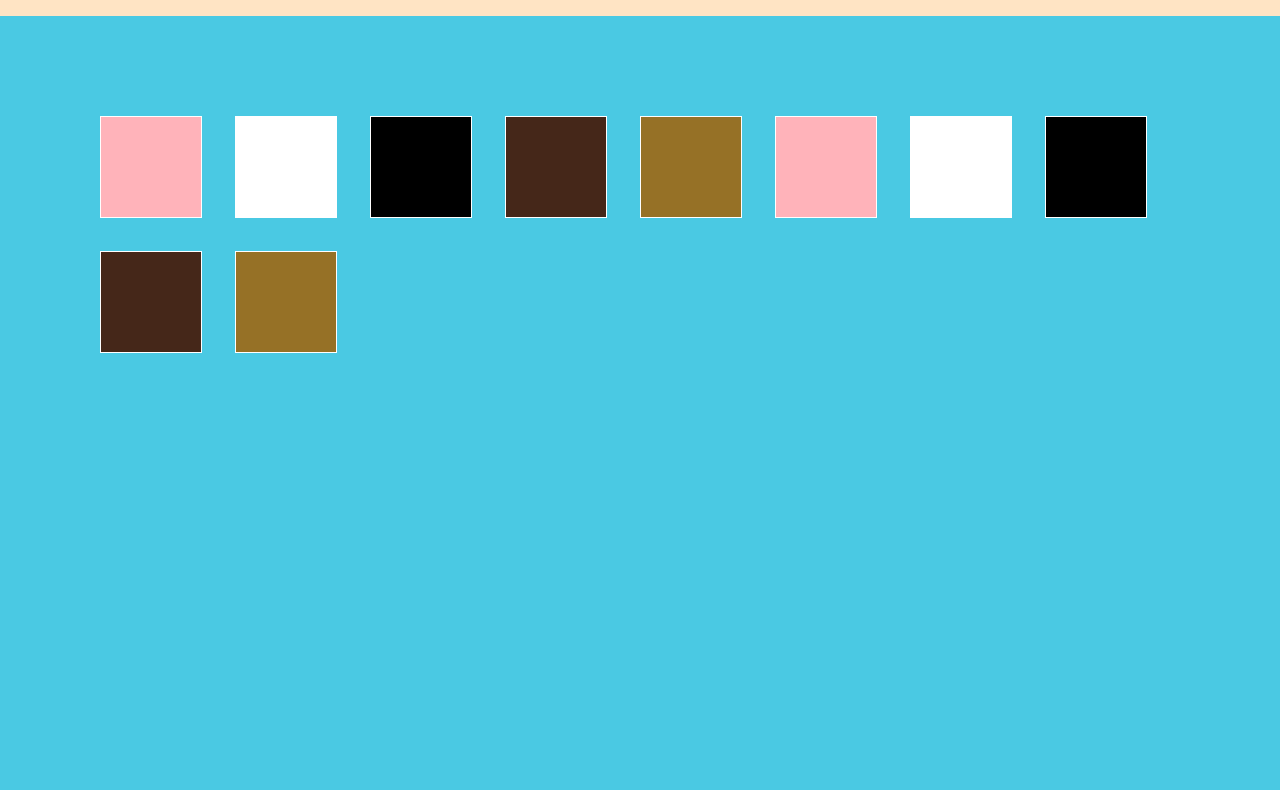
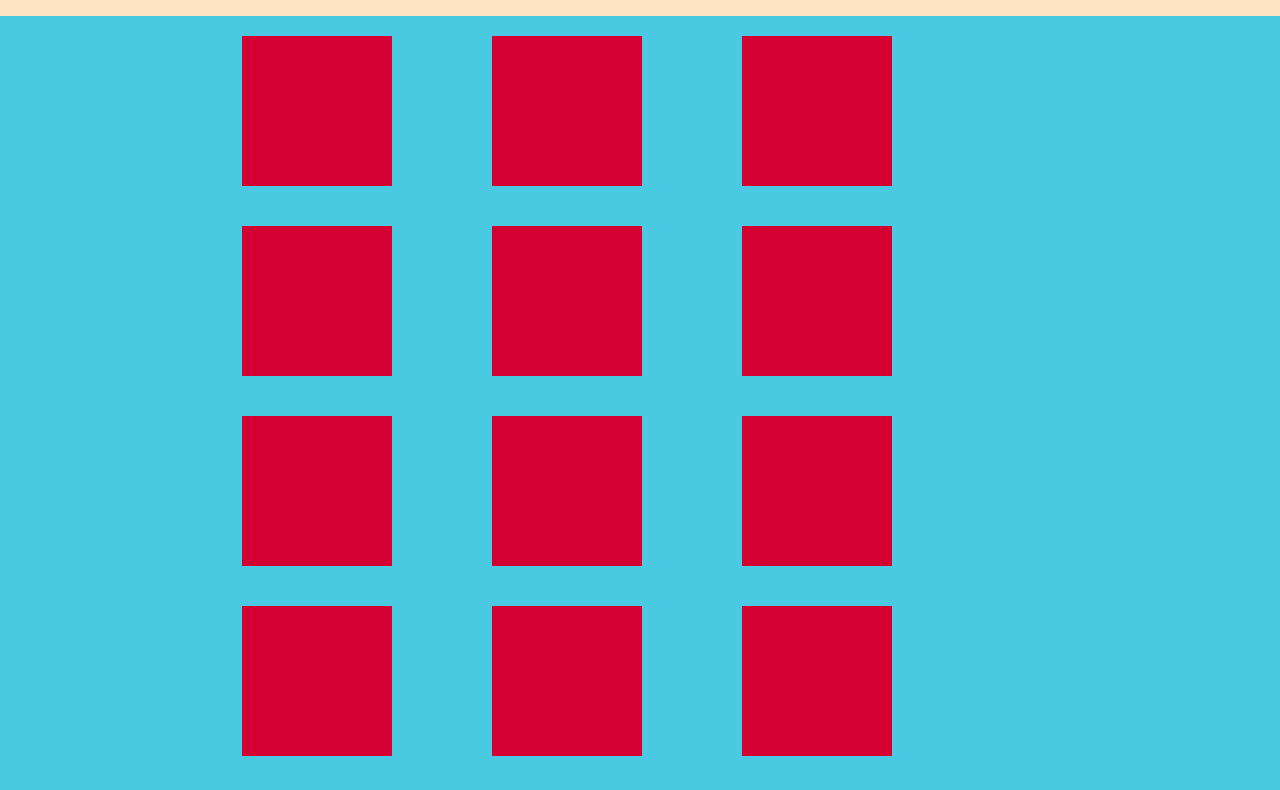
Before and after one commit to JakobClausen/Javascript-memory, a plain HTML site: page public/index.html in a window 1280 px wide. Shown: the part 84-874 px from the top of the page. Before the commit the page ends 800 px from the top, so only its background shows below. Drawn offline with Linux system fonts and the light colour scheme.

Commit message:
Added changes

```diff
--- a/public/index.html
+++ b/public/index.html
@@ -4,12 +4,13 @@
 	<meta charset="UTF-8">
 	<meta name="viewport" content="width=device-width, initial-scale=1.0">
 	<meta http-equiv="X-UA-Compatible" content="ie=edge">
+	<link rel="stylesheet" href="normalize.css">
 	<link rel="stylesheet" href="master.css">
-	<link rel="stylesheet" href="normalize.css">
 	<title>Document</title>
 </head>
 <body>
 	<header class="headerContainer">
+		<h1>Jakob memory</h1>
 
 
 	</header>
--- a/public/master.css
+++ b/public/master.css
@@ -1,46 +1,68 @@
 body{
 	background-color: #4AC9E3;
+	margin: 0;
+	padding: 0;
 }
 
 .headerContainer{
 	width: 100%;
 	height: 100px;
 	background-color: bisque;
+	display: flex;
+	align-items: center;
+	justify-content: center;
+}
+
+.headerContainer h1{
+	margin: 0;
 }
 
 .container {
-  height: auto;
-	display: grid;
-  grid-template-columns: repeat(auto-fill, minmax(8rem, 1fr));
-	grid-auto-rows: auto;
-	padding: 100px;
+	width: 70%;
+	display: flex;
+	flex-wrap: wrap;
+	margin:auto;
+}
+
+.card__item{
+	width: 150px;
+	height: 150px;
+	padding: 20px 50px;
+	-webkit-transition: -webkit-transform 1s;
+	-moz-transition: -moz-transform 1s;
+	-o-transition: -o-transform 1s;
+	transition: transform 1s;
+	-webkit-transform-style: preserve-3d;
+	-moz-transform-style: preserve-3d;
+	-o-transform-style: preserve-3d;
+	transform-style: preserve-3d;
+	-webkit-transform-origin: 50% 50%;
+}
+
+.card__item div{
+	position: absolute;
+	width: 150px;
+	height: 150px;
+	-webkit-backface-visibility: hidden;
+	-moz-backface-visibility: hidden;
+	-o-backface-visibility: hidden;
+	backface-visibility: hidden;
 
 
 }
 
-.container::before {
-  content: '';
-  width: 0;
-  padding-bottom: 100%;
-  grid-row: 1 / 1;
-  grid-column: 1 / 1;
+
+.back {
+	-webkit-transform: rotateY( 180deg );
+	-moz-transform: rotateY( 180deg );
+	-o-transform: rotateY( 180deg );
+	transform: rotateY( 180deg );
+
 }
 
-.container > *:first-child {
-  grid-row: 1 / 1;
-  grid-column: 1 / 1;
+.flipped {
+	-webkit-transform: rotateY( 180deg );
+	-moz-transform: rotateY( 180deg );
+	-o-transform: rotateY( 180deg );
+	transform: rotateY( 180deg );
 }
-
-/* Just to make the grid visible */
-
-.container > * {
-  border: 1px white solid;
-}
-
-
-.card__item{
-	width: 100px;
-	height: 100px;
-
-
-}
--- a/public/script.js
+++ b/public/script.js
@@ -1,34 +1,132 @@
+
+// Array of cards
 const cardsArray = [
-	{id: 1, color: "#ffb3ba" },
-	{id: 2, color: "#ffffff" },
-	{id: 3, color: "#000000" },
-	{id: 4, color: "#452719" },
-	{id: 5, color: "#967126" },
-
+	{id: 1, color: "#D50032", colorFlipped: "#000000"},
+	{id: 2, color: "#D50032", colorFlipped: "#000000" },
+	{id: 3, color: "#D50032", colorFlipped: "#000000" },
+	{id: 4, color: "#D50032", colorFlipped: "#000000" },
+	{id: 5, color: "#D50032", colorFlipped: "#000000" },
+	{id: 6, color: "#D50032", colorFlipped: "#000000" },
+	{id: 7, color: "#D50032", colorFlipped: "#000000" },
+	{id: 8, color: "#D50032", colorFlipped: "#000000" },
+	{id: 9, color: "#D50032", colorFlipped: "#000000" },
+	{id: 10, color: "#D50032", colorFlipped: "#000000" },
 
 ];
 
+// Element selector
 const container = document.querySelector('.container');
-console.log(container);
 
+
+
+
+// converts a string to html div
 const stringToHTML = str => {
   const div = document.createElement("div");
   div.innerHTML = str;
   return div.firstChild;
 };
 
-
-const createCard = (id, color) => {
-  return `<div style="background-color:${color}" class="card__item" data-color=${id}></div>`;
+// html string structure
+const createCard = (id) => {
+  return `<div class="card__item" data-card-Id=${id}></div>`;
 };
 
+const createFrontCard = (color) => {
+  return `<div style="background-color:${color}" class="front"}></div>`;
+};
+
+const createBackCard = (colorFlipped) => {
+  return `<div style="background-color:${colorFlipped}" class="back"}></div>`;
+};
+
+
+// loop through the array of cards and spits out createCard function with cardsArray
 const generateCards = () => {
 	const duplicatedArray = cardsArray.concat(cardsArray);
   duplicatedArray.forEach(item => {
-		const element = createCard(item.id, item.color);
-		container.appendChild(stringToHTML(element));
+		const card = createCard(item.id);
+		const frontCard = createFrontCard(item.color);
+		const backCard = createBackCard(item.colorFlipped);
+		const cardContainer = container.appendChild(stringToHTML(card));
+		cardContainer.appendChild(stringToHTML(frontCard))
+		cardContainer.appendChild(stringToHTML(backCard))
+
+
   });
 };
 
+generateCards();
 
-generateCards();
+
+// Node list of memory cards
+let clickCards = document.querySelectorAll('.card__item');
+
+let hasFlippedCard = false;
+let firstCard, secondCard;
+
+
+function flipCard() {
+	this.classList.add('flipped');
+
+
+	if (!hasFlippedCard) {
+		hasFlippedCard = true;
+		firstCard = this;
+		return;
+	}
+	secondCard = this;
+	 hasFlippedCard = false;
+	 console.log(secondCard);
+
+
+   checkForMatch();
+ }
+
+ function checkForMatch() {
+	if (firstCard.dataset.cardId === secondCard.dataset.cardId) {
+		disableCards();
+		return;
+	}
+
+	unflipCards();
+}
+
+function disableCards() {
+	firstCard.removeEventListener('click', flipCard);
+	secondCard.removeEventListener('click', flipCard);
+}
+
+function unflipCards() {
+	setTimeout(() => {
+		firstCard.classList.remove('flipped');
+		secondCard.classList.remove('flipped');
+	}, 1000);
+}
+
+ clickCards.forEach(card => card.addEventListener('click', flipCard));
+
+
+// clickCards.forEach(item => {
+// 		item.addEventListener('click', () => {
+// 			item.classList.toggle('flipped');
+// 			let cardIdComapre = [];
+// 			cardIdComapre.push[item.dataset.cardId];
+
+
+
+// 			// if (cardIdComapre == item.dataset.cardId) {
+
+
+
+// 			// };
+
+
+// 			console.log('hej');
+// 			console.log(item.dataset.cardId);
+
+
+// 		})
+
+
+// })
```
